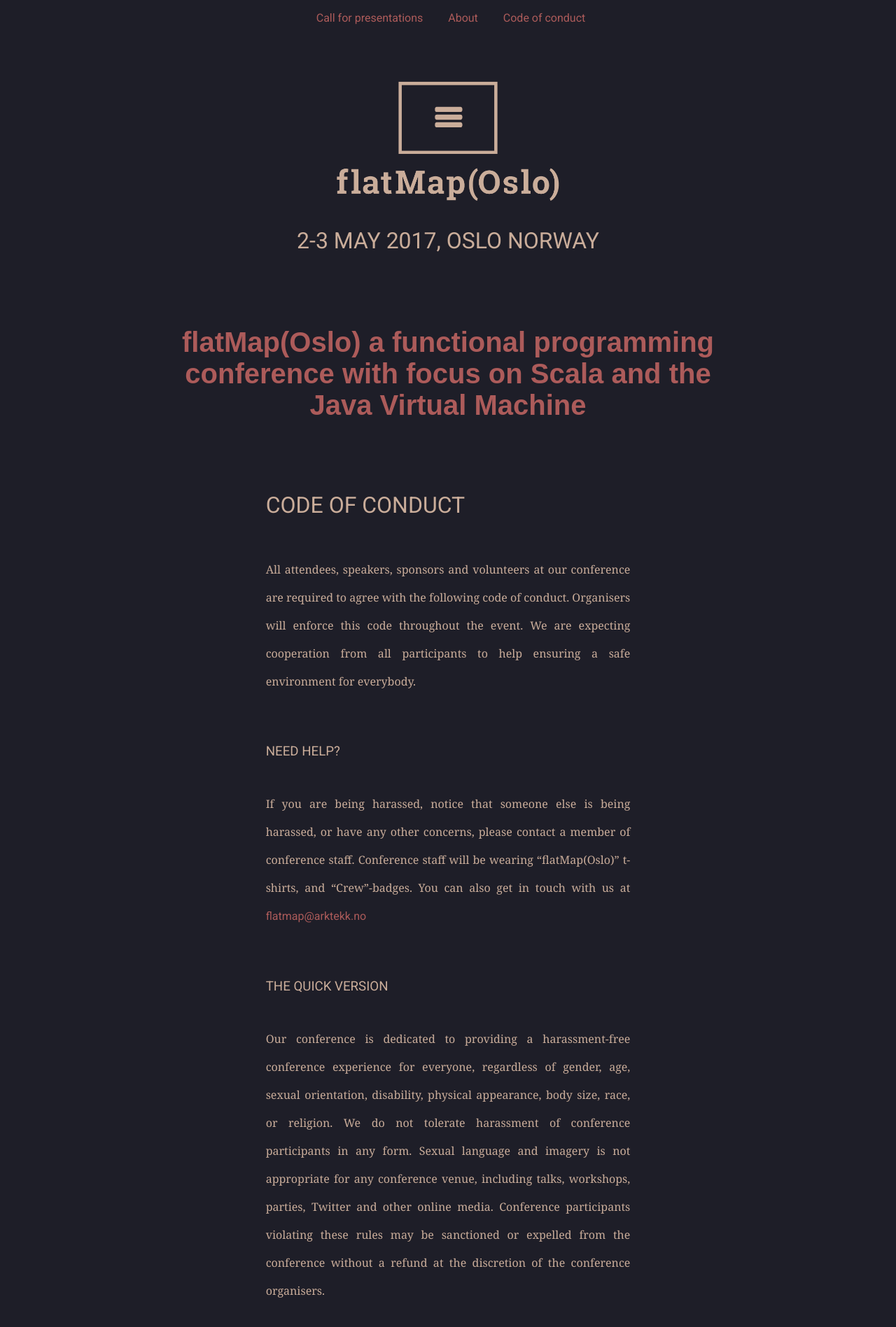
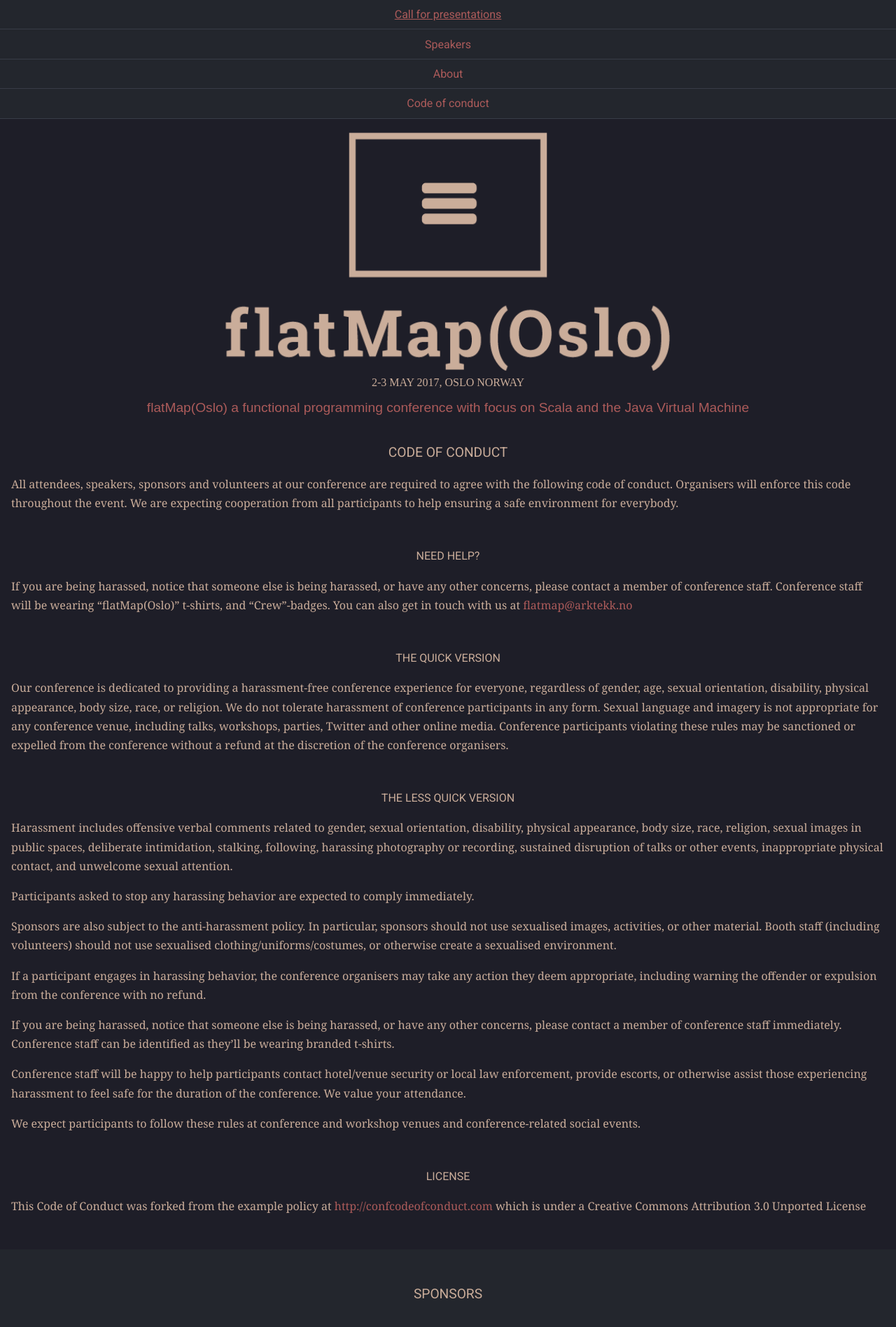
Before and after one commit to flatmaposlo/2018.flatmap.no, a Jekyll site: the page built from _pages/code_of_conduct.md, in a window 1280 px wide. Shown: the top 1897 px of the page at 70% size. Built offline with Jekyll 4.4.1, drawn with Linux system fonts in a browser that asks for light colours.

Commit message:
Rewriting styles after accidental delete

```diff
--- a/css/style.css
+++ /dev/null
@@ -1,319 +0,0 @@
-@import "https://fonts.googleapis.com/css?family=Noto+Serif";
-@import "https://fonts.googleapis.com/css?family=Roboto:900";
-@import "https://fonts.googleapis.com/css?family=Roboto:400";
-*, *:before, *:after {
-  -moz-box-sizing: border-box;
-  -webkit-box-sizing: border-box;
-  box-sizing: border-box; }
-
-body {
-  margin: 0;
-  background-color: #1e1e28; }
-  @media screen and (max-width: 480px) {
-    body {
-      font-size: -5em; } }
-
-p {
-  margin-top: 2em;
-  margin-bottom: 2em; }
-
-.wrap {
-  max-width: 100%;
-  margin-left: auto;
-  margin-right: auto; }
-  .wrap:after {
-    content: " ";
-    display: block;
-    clear: both; }
-
-.menubar {
-  width: 100%;
-  float: left;
-  margin-left: 0;
-  margin-right: 0;
-  margin-top: 1em;
-  margin-bottom: 2em;
-  text-align: center; }
-  @media screen and (max-width: 480px) {
-    .menubar {
-      margin-top: 0; } }
-  .menubar ul {
-    list-style: none;
-    margin-top: 0em;
-    margin-bottom: 1.5em;
-    white-space: nowrap;
-    display: inline; }
-    .menubar ul li {
-      margin-top: .4em;
-      margin-right: 2em;
-      display: inline; }
-      @media screen and (max-width: 480px) {
-        .menubar ul li {
-          display: block;
-          margin: 0;
-          margin-top: .3em;
-          margin-bottom: .3em;
-          padding-top: .5em;
-          padding-bottom: .5em;
-          background-color: #23262d; } }
-
-.header {
-  width: 100%;
-  float: left;
-  margin-left: 0;
-  margin-right: 0;
-  width: 100%;
-  padding-top: 3em;
-  padding-bottom: 2em;
-  margin-bottom: 2em;
-  text-align: center;
-  background-color: #1e1e28; }
-  .header .title {
-    font-weight: 900; }
-  .header span {
-    font-weight: 400; }
-  .header img {
-    width: 25%; }
-    @media screen and (max-width: 480px) {
-      .header img {
-        width: 40%; } }
-  .header .date {
-    font-size: 2em;
-    font-family: "Roboto", "Helvetica";
-    margin-top: 1em;
-    font-weight: 400;
-    color: #CAAD9A;
-    text-transform: uppercase; }
-    @media screen and (max-width: 1114px) {
-      .header .date {
-        font-size: 1.5em; } }
-    @media screen and (max-width: 480px) {
-      .header .date {
-        font-size: 1em; } }
-
-.hero {
-  width: 100%;
-  float: left;
-  margin-left: 0;
-  margin-right: 0;
-  padding-top: 1em;
-  padding-bottom: 1em;
-  margin-bottom: 1em;
-  font-family: "mrs-eaves",sans-serif;
-  font-weight: bold;
-  font-size: 2.5em;
-  text-align: center;
-  color: #ac5b5a;
-  background-color: #c48c8b;
-  background-color: #1e1e28; }
-  @media screen and (max-width: 480px) {
-    .hero {
-      font-size: 1em; } }
-  .hero div {
-    width: 66.10169%;
-    float: left;
-    margin-right: 1.69492%;
-    margin: 0 auto;
-    float: none; }
-    @media screen and (max-width: 1114px) {
-      .hero div {
-        width: 100%;
-        float: left;
-        margin-left: 0;
-        margin-right: 0;
-        padding: 1em;
-        margin: 0; } }
-    @media screen and (max-width: 480px) {
-      .hero div {
-        width: 100%;
-        float: left;
-        margin-left: 0;
-        margin-right: 0;
-        font-family: "Roboto", "Helvetica";
-        font-weight: normal; } }
-
-.content {
-  width: 100%;
-  float: left;
-  margin-left: 0;
-  margin-right: 0;
-  margin: 0 auto;
-  float: none;
-  padding-bottom: 4em;
-  color: #CAAD9A;
-  font-family: "Noto Serif", "serif";
-  line-height: 2.5;
-  font-weight: 400;
-  text-rendering: optimizeLegibility;
-  -webkit-font-smoothing: antialiased;
-  text-align: justify;
-  text-justify: inter-word;
-  /*p {
-    @media screen and (max-width: $minBreak) {
-      text-align: left;
-    }
-  }*/ }
-  .content .inner {
-    width: 40.67797%;
-    float: left;
-    margin-right: 1.69492%;
-    margin: 0 auto;
-    float: none; }
-    @media screen and (max-width: 1114px) {
-      .content .inner {
-        width: 66.10169%;
-        float: left;
-        margin-right: 1.69492%;
-        margin: 0 auto;
-        float: none; } }
-    @media screen and (max-width: 480px) {
-      .content .inner {
-        width: 91.52542%;
-        float: left;
-        margin-right: 1.69492%;
-        margin: 0 auto;
-        float: none;
-        text-align: left; } }
-  .content a {
-    color: #ac5b5a; }
-  .content a:visited {
-    color: #ac5b5a; }
-  .content ul {
-    margin-left: 2em;
-    margin-bottom: 2.5em; }
-    @media screen and (max-width: 480px) {
-      .content ul {
-        margin-left: 0;
-        padding-left: 1em; } }
-    .content ul li {
-      margin-bottom: 0.2em; }
-
-.footer {
-  background-color: #23262d;
-  text-align: center;
-  font-family: "Roboto", "Helvetica";
-  line-height: 2em;
-  color: #CAAD9A; }
-
-.contact-footer {
-  border-top: thin solid #3d3d3d;
-  padding-top: 2em;
-  padding-bottom: 2em; }
-
-.sponsors-footer {
-  width: 57.62712%;
-  float: left;
-  margin-right: 1.69492%;
-  margin: 0 auto;
-  float: none;
-  padding-top: 1em;
-  padding-bottom: 4em; }
-
-a {
-  font-family: "Roboto", "Helvetica";
-  font-weight: 400;
-  text-decoration: none;
-  color: #ac5b5a; }
-
-a:hover {
-  text-decoration: underline;
-  color: #ac5b5a; }
-
-a:visited {
-  color: #ac5b5a; }
-
-a:active {
-  color: #ac5b5a; }
-
-h1, h2, h3, h4, h5, h6 {
-  font-family: "Roboto", "Helvetica"; }
-
-h1 {
-  margin: 0;
-  font-size: 2em;
-  text-transform: uppercase; }
-
-h2 {
-  font-size: 2em;
-  font-weight: 400;
-  margin: 0;
-  text-transform: uppercase; }
-  @media screen and (max-width: 1114px) {
-    h2 {
-      font-size: 1.5em; } }
-  @media screen and (max-width: 480px) {
-    h2 {
-      font-size: 1em;
-      font-weight: bold; } }
-
-h3 {
-  margin: 0;
-  margin-top: 3em;
-  font-weight: 400;
-  text-transform: uppercase; }
-  @media screen and (max-width: 480px) {
-    h3 {
-      font-size: 1em; } }
-
-h4 {
-  margin-top: 2.5em; }
-
-h5 {
-  margin: 0; }
-
-ul.gallery {
-  list-style: none;
-  margin: 0;
-  padding: 0;
-  padding: 2.27273%;
-  margin-bottom: 2em;
-  margin-top: 2em; }
-  ul.gallery:after {
-    content: " ";
-    display: block;
-    clear: both; }
-
-.gallery-item {
-  width: 31.81818%;
-  float: left;
-  margin-bottom: 2.27273%;
-  list-style: none; }
-  .gallery-item:nth-child(3n + 1) {
-    margin-left: 0;
-    margin-right: -100%;
-    clear: both;
-    margin-left: 0; }
-  .gallery-item:nth-child(3n + 2) {
-    margin-left: 34.09091%;
-    margin-right: -100%;
-    clear: none; }
-  .gallery-item:nth-child(3n + 3) {
-    margin-left: 68.18182%;
-    margin-right: -100%;
-    clear: none; }
-  @media screen and (max-width: 1114px) {
-    .gallery-item {
-      width: 43.18182%;
-      float: left;
-      padding: 0; }
-      .gallery-item:nth-child(2n + 1) {
-        margin-left: 0;
-        margin-right: -100%;
-        clear: both;
-        margin-left: 0; }
-      .gallery-item:nth-child(2n + 2) {
-        margin-left: 45.45455%;
-        margin-right: -100%;
-        clear: none; } }
-  @media screen and (max-width: 480px) {
-    .gallery-item {
-      width: 88.63636%;
-      float: left;
-      padding: 0; }
-      .gallery-item:nth-child(1n + 1) {
-        margin-left: 0;
-        margin-right: -100%;
-        clear: both;
-        margin-left: 0; } }
-  .gallery-item img {
-    width: 100%; }
--- /dev/null
+++ b/css/style.scss
@@ -0,0 +1,144 @@
+---
+---
+
+@import "https://fonts.googleapis.com/css?family=Noto+Serif";
+@import "https://fonts.googleapis.com/css?family=Roboto:900";
+@import "https://fonts.googleapis.com/css?family=Roboto:400";
+
+$bgColor: #1e1e28;
+$linkColor: #ac5b5a;
+$headerColor: #CAAD9A;
+$textColor: $headerColor;
+
+body {
+  margin: 0;
+  background-color: $bgColor;
+}
+
+a {
+  font-weight: 400;
+  text-decoration: none;
+  color: $linkColor;
+}
+
+a:hover {
+  text-decoration: underline;
+}
+
+.menubar {
+
+  margin-bottom: 1em;
+  font-family: "Roboto", "Helvetica";
+
+  ul {
+    padding: 0;
+    margin: 0;
+    list-style: none;
+
+    li {
+      text-align: center;
+      background-color: #23262d;
+      padding-top: 0.7em;
+      padding-bottom: 0.7em;
+      border-bottom: thin solid #383C47;
+    }
+
+  }
+
+}
+
+.header {
+  color: $headerColor;
+  text-transform: uppercase;
+  text-align: center;
+  margin-bottom: 1em;
+
+  img {
+    width: 50%;
+  }
+
+}
+
+.hero {
+  margin-left: 1em;
+  margin-right: 1em;
+  text-align: center;
+  color: $linkColor;
+  font-family: "mrs-eaves",sans-serif;
+  font-size: 1.2em;
+}
+
+
+.content {
+
+  margin-left: 1em;
+  margin-right: 1em;
+  color: $textColor;
+  font-family: "Noto serif", serif;
+  line-height: 1.7em;
+  padding-bottom: 2em;
+
+  h2 {
+    font-family: "Roboto", "Helvetica";
+    font-weight: 400;
+    margin-top: 2em;
+    margin-bottom: 1em;
+    text-align: center;
+    color: $headerColor;
+    text-transform: uppercase;
+    font-size: 1.2em;
+  }
+
+  h3 {
+    font-family: "Roboto", "Helvetica";
+    margin-top: 3em;
+    margin-bottom: 1em;
+    font-weight: 400;
+    text-align: center;
+    color: $headerColor;
+    text-transform: uppercase;
+    font-size: 1em;
+  }
+
+}
+
+.sponsors-footer {
+
+  background-color: #23262d;
+  padding-top: 2em;
+  padding-bottom: 2.7em;
+  text-align: center;
+  color: $textColor;
+  font-family: "Noto serif", serif;
+
+
+  h3 {
+    font-family: "Roboto", "Helvetica";
+    font-weight: 400;
+    margin-bottom: 2em;
+    color: $headerColor;
+    text-transform: uppercase;
+    font-size: 1.2em;
+  }
+
+  ul {
+    padding: 0;
+    list-style: none;
+  }
+
+  img {
+    width: 50%;
+  }
+}
+
+.contact-footer {
+  padding-top: 2em;
+  padding-bottom: 2.7em;
+  text-align: center;
+  color: $textColor;
+  font-family: "Noto serif", serif;
+
+  div {
+    margin-top: 1em;
+  }
+}
```
Also changed, not shown: _data/talks.yaml (added, +37 -0 lines), _pages/about.md (+1 -1 lines), _pages/code_of_conduct.md (+1 -1 lines), _pages/speakers.md (added, +28 -0 lines), assets/img/pretty.png (added).
